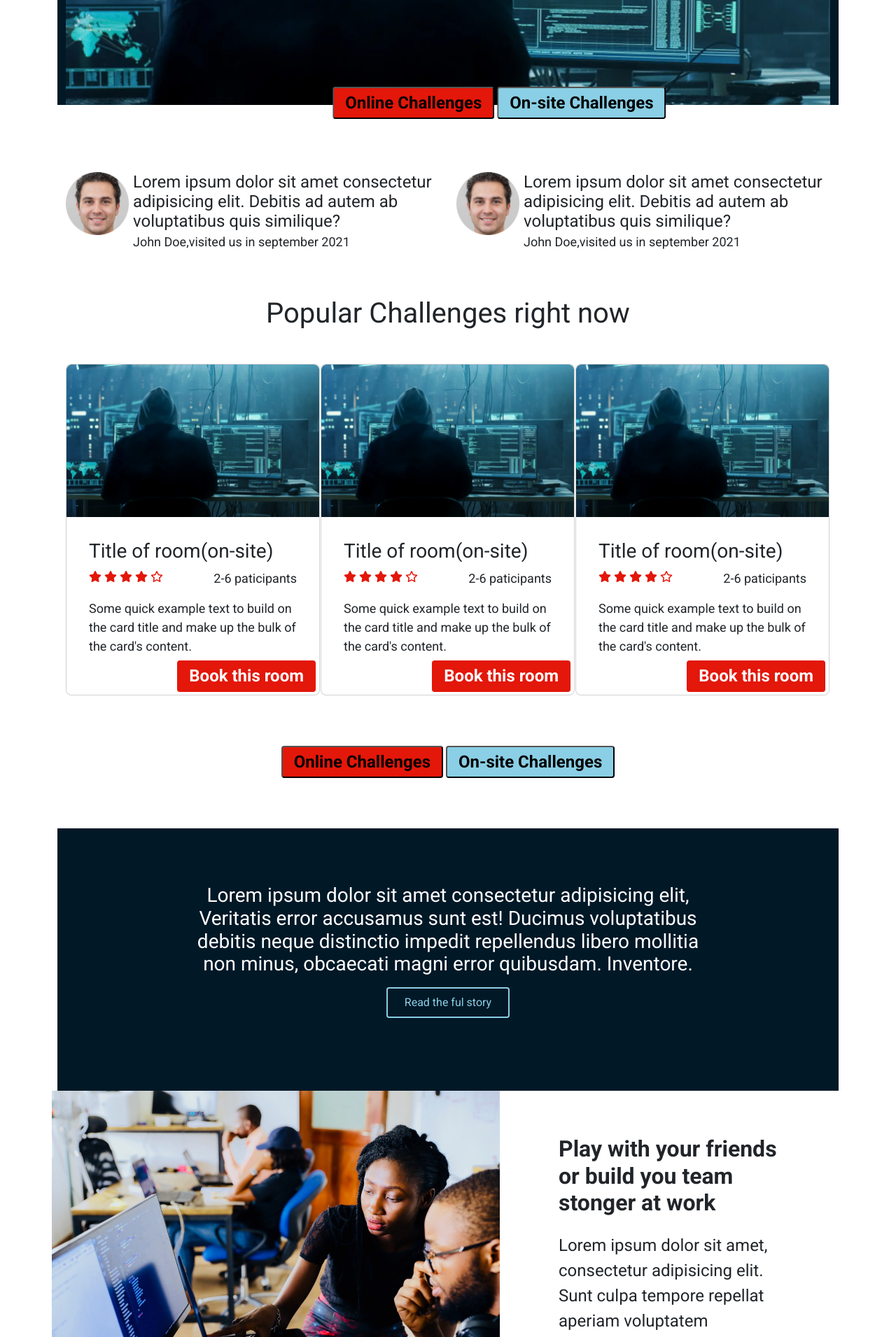
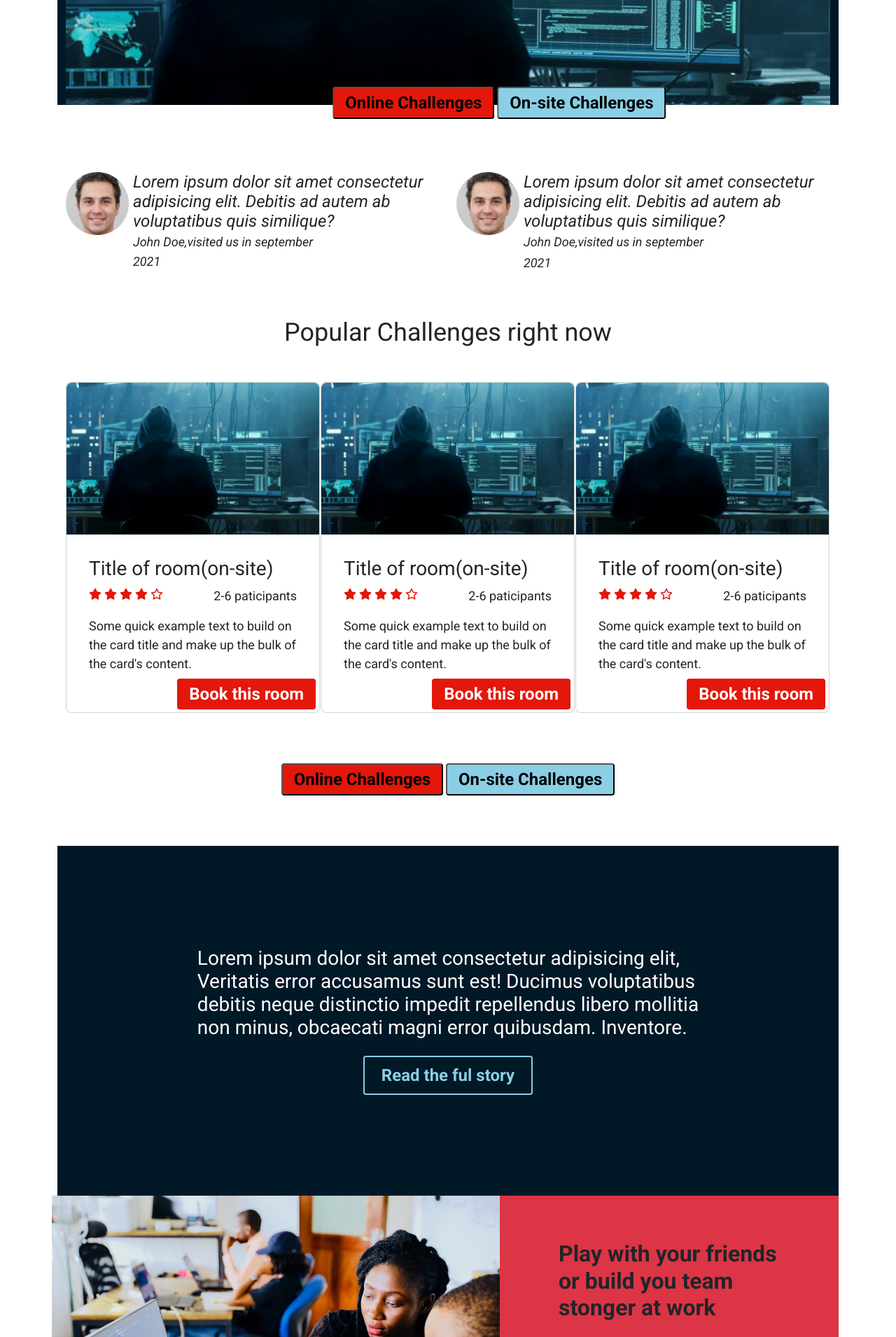
Before and after one commit to yvette809/lernia, a PHP site: page / in a window 1280 px wide. Shown: the part 453-2364 px from the top of the page at 70% size. Run offline with PHP 8.4, Linux system fonts and the light colour scheme.

Commit message:
moe style changes

```diff
--- a/HackerEscapeRoom/index.html
+++ b/HackerEscapeRoom/index.html
@@ -18,16 +18,15 @@
     <title>Hacker Escape Room</title>
   </head>
   <body>
-    <div class="main-container container">
-      <div class="sub-container">
+    <div class="container">
       <div class="nav-container container-fluid">
         <nav class="navbar navbar-expand-lg">
           <div class="navbar-main">
             <a
               class="navbar-brand d-flex align-items-lg-center text-white mx-2"
               href="#"
-                ><img src="./images/logo.png" alt="logo" class="mx-lg-2" />
-                Hacker Escape Rooms</a
+              ><img src="./images/logo.png" alt="logo" class="mx-lg-2" /> Hacker
+              Escape Rooms</a
             >
 
             <button
@@ -73,7 +72,7 @@
           </div>
         </div>
       </div>
-      </div>
+
       <div class="container reviews mt-5">
         <div class="row">
           <div class="col col-md-6 avatar-1">
@@ -83,7 +82,8 @@
                 Lorem ipsum dolor sit amet consectetur adipisicing elit. Debitis
                 ad autem ab<br />
                 voluptatibus quis similique?<br /><small
-                  >John Doe,visited us in september 2021</small
+                  style="line-height: 21.09px"
+                  >John Doe,visited us in september <br />2021</small
                 >
               </p>
             </div>
@@ -95,7 +95,7 @@
                 Lorem ipsum dolor sit amet consectetur adipisicing elit. Debitis
                 ad autem ab<br />
                 voluptatibus quis similique?<br /><small
-                  >John Doe,visited us in september 2021</small
+                  >John Doe,visited us in september <br />2021</small
                 >
               </p>
             </div>
@@ -182,16 +182,18 @@
           <button class="my-5 btn-2">On-site Challenges</button>
         </div>
       </div>
-      <div class="container details text-center">
+      <div
+        class="container details d-flex flex-column align-items-center justify-content-center"
+      >
         <p class="text-white">
           Lorem ipsum dolor sit amet consectetur adipisicing elit,<br />
           Veritatis error accusamus sunt est! Ducimus voluptatibus<br />
           debitis neque distinctio impedit repellendus libero mollitia<br />
           non minus, obcaecati magni error quibusdam. Inventore.<br />
         </p>
-        <button class="mb-4">Read the ful story</button>
+        <button class="mt-2">Read the ful story</button>
       </div>
-      <div class="container playing-main" style="max-width: 1280px">
+      <div class="container playing-main bg-danger">
         <div class="playing d-flex">
           <div class="playing-imgs">
             <img
@@ -232,8 +234,11 @@
           </div>
         </div>
       </div>
-      <div class="container footer text-center" style="max-width: 1280px">
-        <div class="row pt-5">
+      <div
+        class="container footer text-center"
+        style="max-width: 1280px; min-height: 467px"
+      >
+        <div class="row pt-5 d-flex align-items-center justify-content-center">
           <div class="col col-sm-12 col-md-6 text-white text-center footer-div">
             <h5>[Esc] Hacker Escape Rooms</h5>
             <p>
--- a/HackerEscapeRoom/style.css
+++ b/HackerEscapeRoom/style.css
@@ -24,10 +24,10 @@ body {
   margin: 0 auto; */
 }
 
-.sub-container {
+/* .sub-container {
   min-height: 55vh;
   position: relative;
-}
+} */
 
 nav.navbar {
   color: #fff;
@@ -68,6 +68,9 @@ ul.navbar-nav li a.active {
   background-position: center;
   background-repeat: no-repeat;
   min-height: 468px;
+  left: 0;
+  right: 0;
+  margin: 0;
 }
 
 img.hero-img {
@@ -118,11 +121,14 @@ div.challenges-btn button:nth-child(2n) {
 .avatar p {
   font-size: 24px;
   line-height: 28.1px;
-  font-weight: 400;
+  font-style: italic;
 }
 
 .avatar p small {
   font-size: 18px;
+}
+.challenges h1 {
+  font-size: 36px;
 }
 
 .card.room-info {
@@ -161,6 +167,30 @@ a.book-room {
   color: #fff;
 }
 
+div.details,
+.footer {
+  background-color: var(--darkColor);
+}
+
+.details {
+  height: 500px;
+}
+
+div.details p {
+  line-height: 33px;
+  font-size: 28px;
+}
+
+div.details button {
+  color: var(--secondaryColor);
+  background-color: var(--darkColor);
+  font-size: 24px;
+  font-weight: 700;
+  padding: 0.5rem 1.5rem;
+  border-radius: 4px;
+  border: 2px solid var(--secondaryColor);
+}
+
 p.play-description {
   font-size: 24px;
 }
@@ -180,29 +210,6 @@ p.play-description {
 
 .playing-details-2 {
   padding: 4rem;
-}
-
-div.details,
-.footer {
-  background-color: var(--darkColor);
-}
-
-.details {
-  padding: 5rem;
-}
-
-div.details p {
-  line-height: 32.8px;
-  font-size: 28px;
-  font-weight: 400;
-}
-
-div.details button {
-  color: var(--secondaryColor);
-  background-color: var(--darkColor);
-  padding: 0.5rem 1.5rem;
-  border-radius: 4px;
-  border: 2px solid var(--secondaryColor);
 }
 
 .footer-div h5,
@@ -323,6 +330,5 @@ div.details button {
     min-height: 480px;
     height: auto;
     margin-top: -10rem;
-
   }
 }
```
Lines whose indentation alone changed are shown as unchanged.
